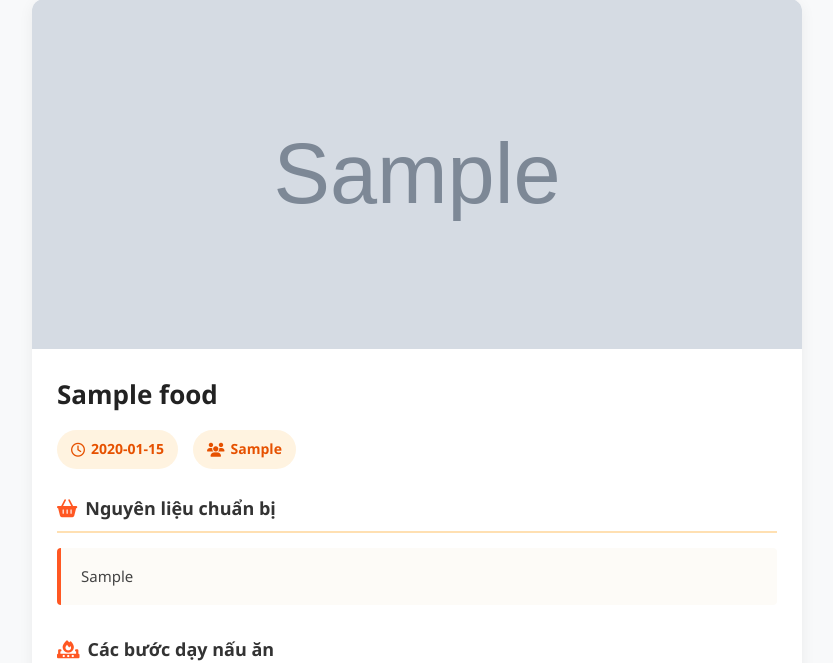
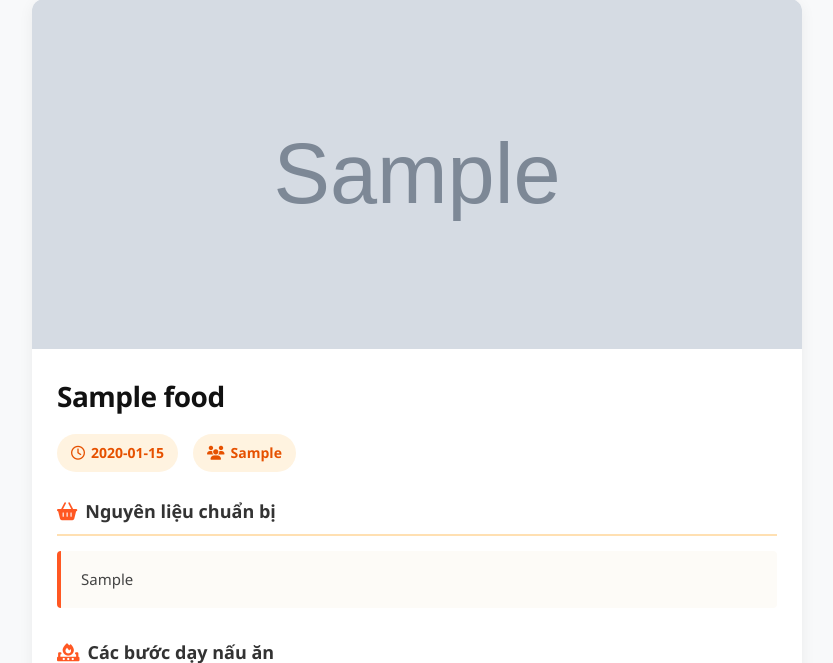
Before and after one commit to phathuu23-jpg/bepnhabong, a Flask app: page /detail/1 in a window 1280 px wide. Shown: the part 79-742 px from the top of the page, without its empty margins (223-1056 px from the left). Run offline with Flask 3, Linux system fonts and the light colour scheme; tables that the repository leaves empty hold one stand-in row (values such as "Sample post"); grey boxes marked "Sample" are stand-in pictures.

Commit message:
Update detail.html

```diff
--- a/templates/detail.html
+++ b/templates/detail.html
@@ -36,7 +36,7 @@
 
         .recipe-image { width: 100%; height: 350px; object-fit: cover; display: block; }
         .recipe-content { padding: 25px; }
-        .recipe-title { font-size: 26px; color: #222; margin-bottom: 15px; font-weight: 700; }
+        .recipe-title { font-size: 28px; color: #111; margin-bottom: 15px; font-weight: 800; letter-spacing: -0.5px; }
 
         .meta-badges { display: flex; gap: 15px; margin-bottom: 25px; flex-wrap: wrap; }
         .badge {
```
